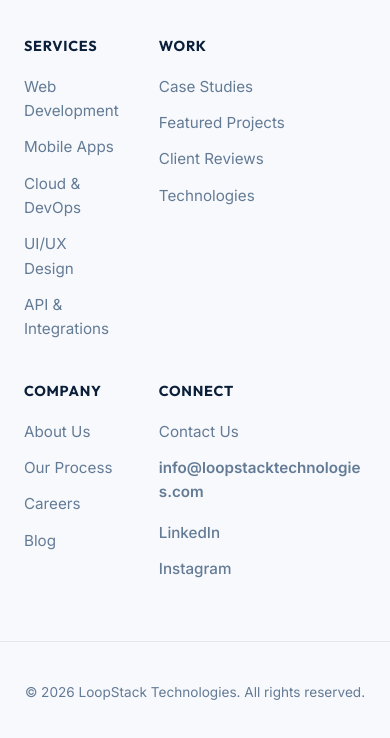
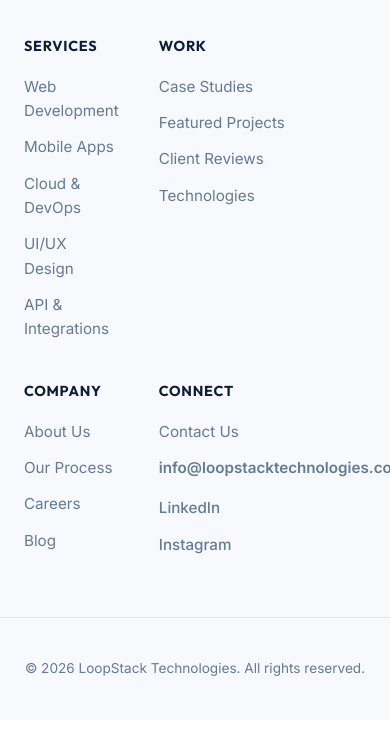
Before and after one commit to loopstacktechnologies/website, a website built with Vite: page index.html in a window 390 px wide. Shown: the part 5832-6570 px from the top of the page. Built offline with nearby package versions, Linux system fonts and the light colour scheme.

Commit message:
fix footer email alignment and wrap styling for mobile friendly views

```diff
--- a/index.html
+++ b/index.html
@@ -441,7 +441,7 @@
                 <h4>Connect</h4>
                 <div class="footer-links" style="margin-bottom: 16px;">
                     <a href="contact.html">Contact Us</a>
-                    <a href="mailto:info@loopstacktechnologies.com" class="footer-email-link" style="word-break: break-all;">info@loopstacktechnologies.com</a>
+                    <a href="mailto:info@loopstacktechnologies.com" class="footer-email-link">info@loopstacktechnologies.com</a>
                 </div>
                 <div class="footer-social-links">
                     <a href="https://www.linkedin.com/company/140263896/" target="_blank" rel="noopener noreferrer" aria-label="LoopStack Technologies on LinkedIn" class="footer-social-link">LinkedIn</a>
--- a/style.css
+++ b/style.css
@@ -1184,7 +1184,7 @@ p.hero-description {
 
 .footer-grid {
     display: grid;
-    grid-template-columns: 1.5fr 1fr 1fr 1fr 1.2fr;
+    grid-template-columns: 1.3fr 0.8fr 0.8fr 0.8fr 1.7fr;
     gap: 40px;
     padding-bottom: 60px;
     border-bottom: 1px solid var(--color-border);
@@ -1257,7 +1257,8 @@ p.hero-description {
 .footer-email-link {
     font-weight: 600;
     color: var(--color-secondary-blue);
-    font-size: 1rem;
+    font-size: 0.9rem;
+    white-space: nowrap;
 }
 
 .footer-email-link:hover {
```
Also changed, not shown: about.html (+1 -1 lines), api-integrations.html (+1 -1 lines), blog.html (+1 -1 lines), careers.html (+1 -1 lines), case-studies.html (+1 -1 lines), client-reviews.html (+1 -1 lines), cloud-devops.html (+1 -1 lines), contact.html (+1 -1 lines), featured-projects.html (+1 -1 lines), mobile-apps.html (+1 -1 lines), our-process.html (+1 -1 lines), technologies.html (+1 -1 lines), ui-ux-design.html (+1 -1 lines), web-development.html (+1 -1 lines).
